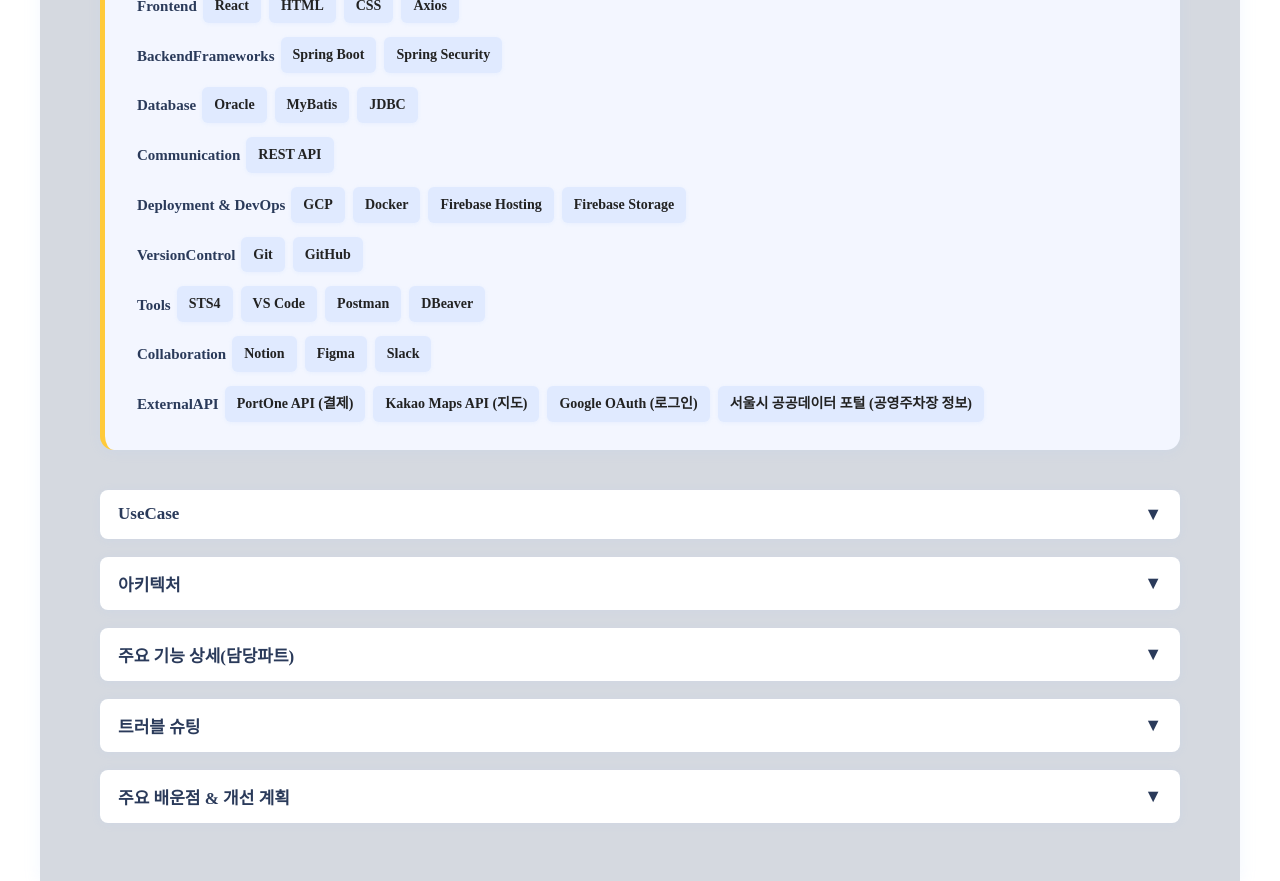
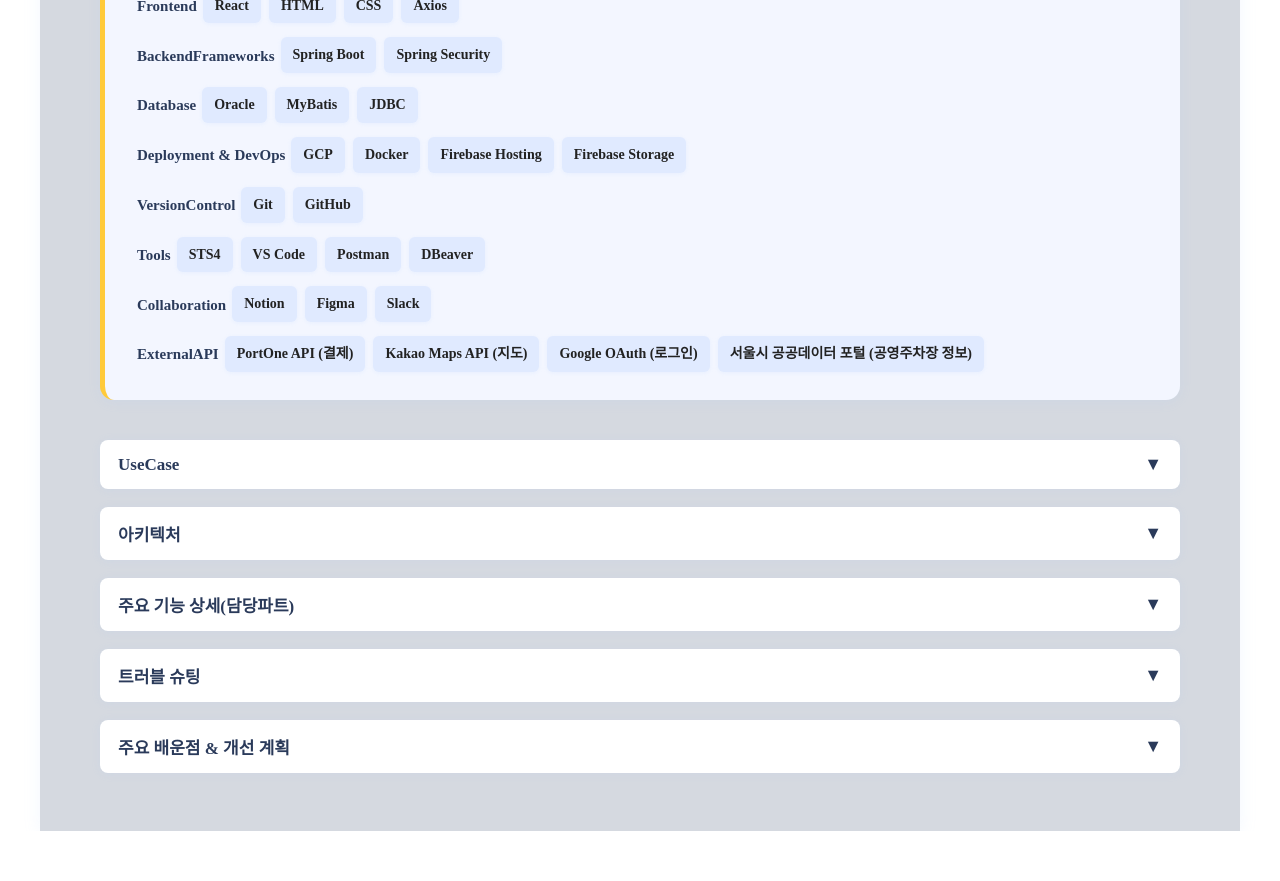
Before and after one commit to chlsun/portfolio, a React (Vite) app: page /projects/1 in a window 1280 px wide. Shown: the part 900-1781 px from the top of the page. After the commit the page ends 1731 px from the top, so only its background shows below. Built offline with nearby package versions, Linux system fonts and the light colour scheme; a web font is replaced by a local one.

Commit message:
08/15 feat: projectdetail update

```diff
--- a/src/components/projects/project-detail/ProjectDetail.jsx
+++ b/src/components/projects/project-detail/ProjectDetail.jsx
@@ -89,7 +89,7 @@ const projects = [
             Frontend: ['React', 'HTML', 'CSS', 'Axios', 'react-dnd'],
             BackendFrameworks: ['Spring Boot', 'Spring Security'],
             Database: ['Oracle', 'MyBatis', 'JDBC'],
-            Communication: ['REST API', 'WebSocket (spring-websocket)'],
+            Communication: ['WebSocket (spring-websocket)'],
             "Deployment & DevOps": ['AWS', 'S3', 'Docker'],
             VersionControl: ['Git', 'GitHub'],
             Tools: ['STS4', 'VS Code', 'Postman', 'DBeaver'],
@@ -121,7 +121,6 @@ const projects = [
             Frontend: ['React', 'HTML', 'CSS', 'Axios'],
             BackendFrameworks: ['Spring Boot', 'Spring Security'],
             Database: ['Oracle', 'MyBatis', 'JDBC'],
-            Communication: ['REST API'],
             "Deployment & DevOps": ['GCP', 'Docker', 'Firebase Hosting', 'Firebase Storage'],
             VersionControl: ['Git', 'GitHub'],
             Tools: ['STS4', 'VS Code', 'Postman', 'DBeaver'],
```
